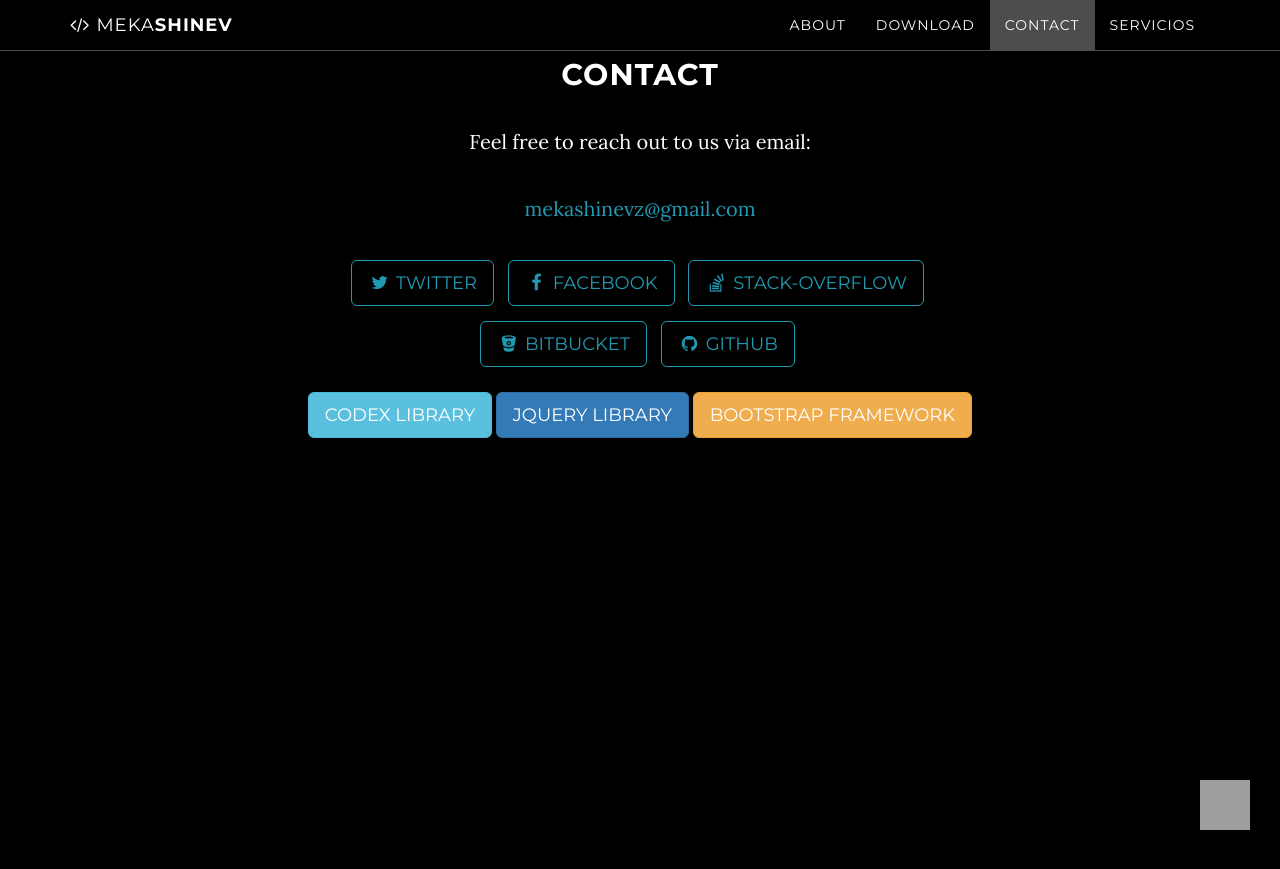
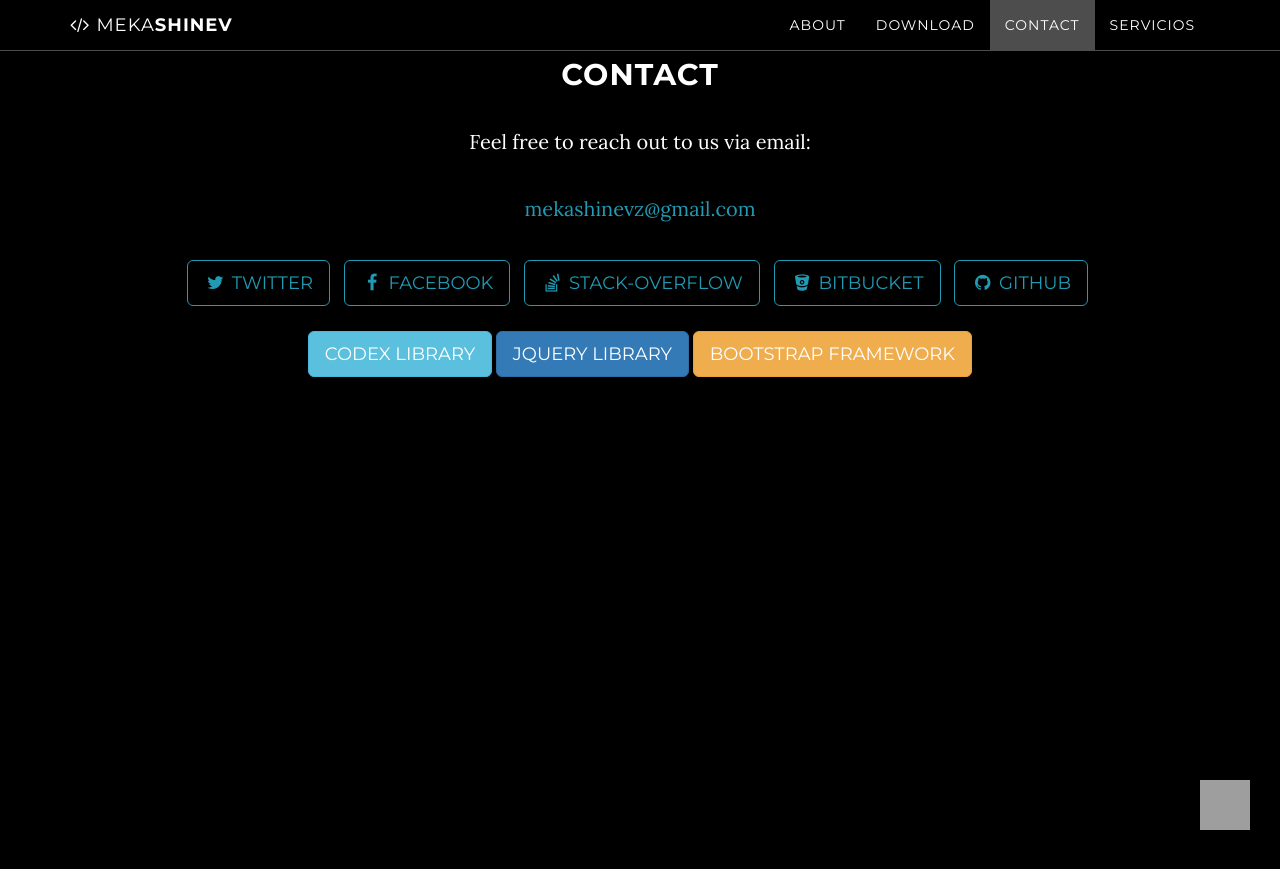
Before and after one commit to mekashinev/mekashinev.github.io, a Jekyll site: the page built from index.html, in a window 1280 px wide and 900 px high, scrolled down 4573 px. Shown: the top 869 px of the window. Built offline with Jekyll 4.4.1, drawn with Linux system fonts in a browser that asks for light colours; grey boxes are pictures that could not be loaded.

Commit message:
Update contact.html

```diff
--- a/_includes/contact.html
+++ b/_includes/contact.html
@@ -20,7 +20,7 @@
 
 <section id="contact" class="container content-section text-center">
     <div class="row">
-        <div class="col-lg-8 col-lg-offset-2">
+
             <h2>Contact</h2>
             <p>Feel free to reach out to us via email:</p>
             <p><a href="mailto:{{ site.email }}">{{ site.email }}</a></p>
```
